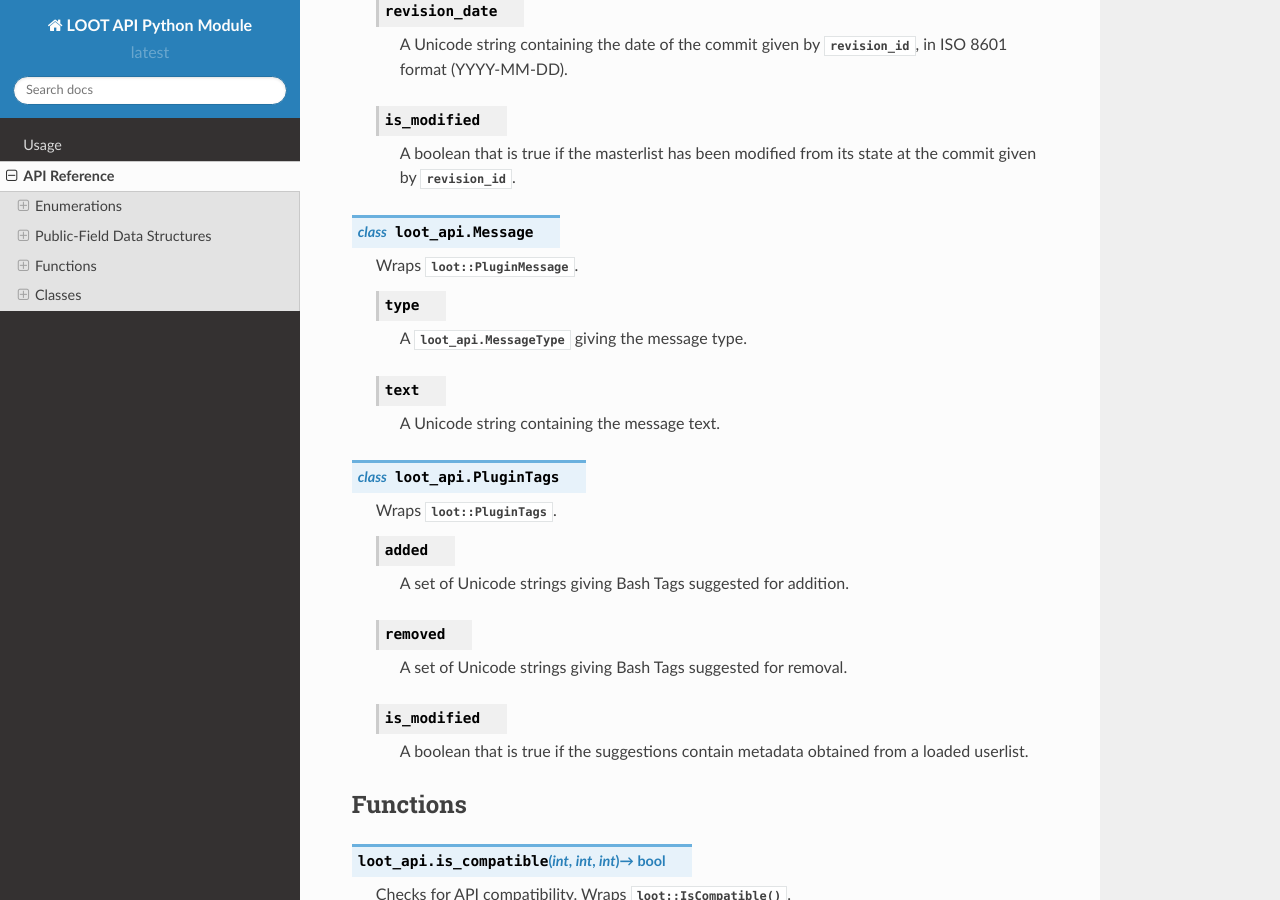
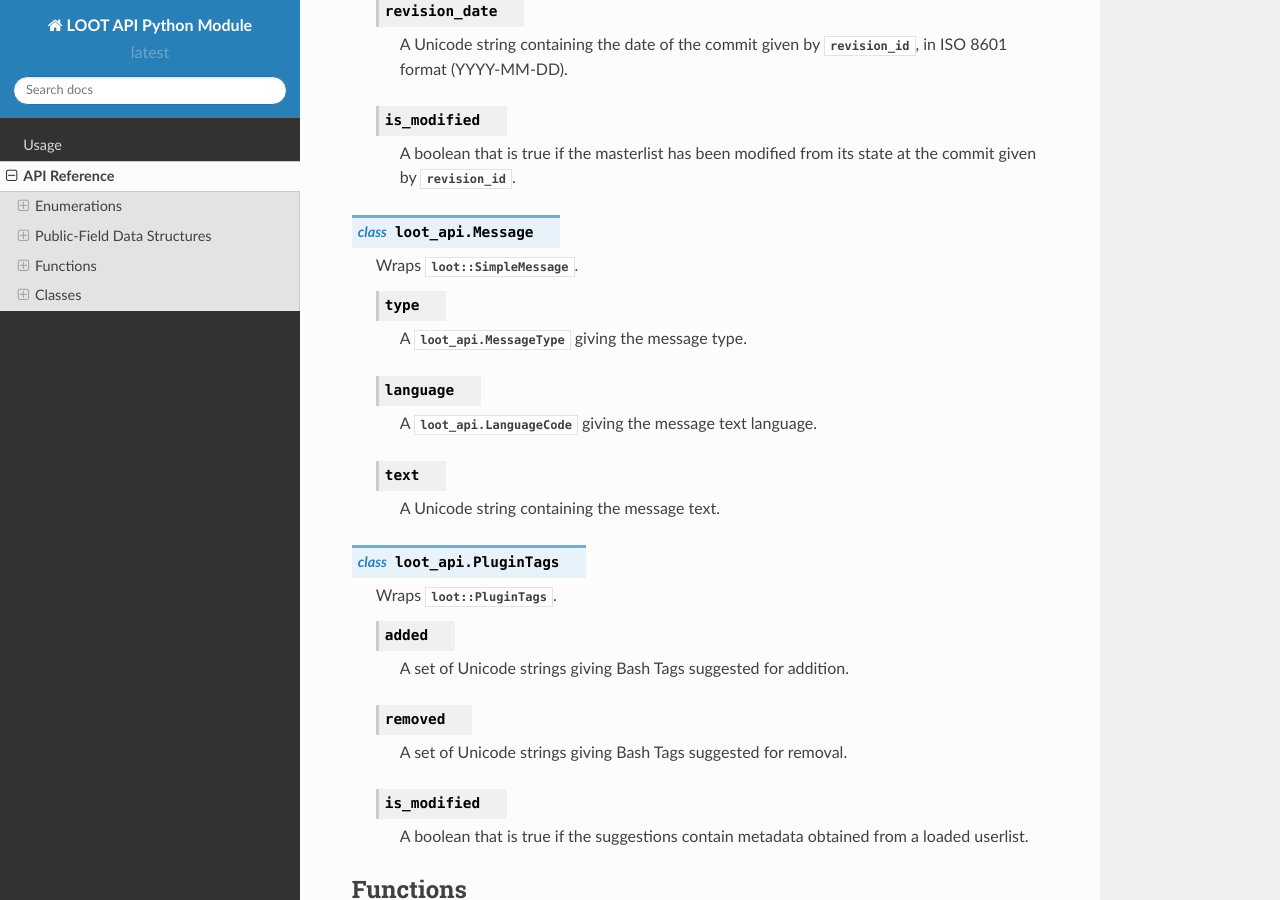
Before and after one commit to loot/libloot-python, a Sphinx documentation site: the page built from docs/reference.rst, in a window 1280 px wide and 900 px high, scrolled down 2197 px. Built offline with Sphinx 7.4.7 and the Read the Docs theme 2.0.0, drawn with Linux system fonts in a browser that asks for light colours.

Commit message:
Update LOOT API wrapped
To dc3a93ecf331465b17a28ac39e6c17370438331b.

```diff
--- a/CMakeLists.txt
+++ b/CMakeLists.txt
@@ -28,9 +28,9 @@ add_subdirectory(${PYBIND11_EXTRACTED_PATH})
 # LOOT API
 #######################################
 
-set(LOOT_API_URL "https://bintray.com/wrinklyninja/loot/download_file?file_path=loot-api_0.9.2-47-gd1524b8_c%2B%2B-api.7z")
-set(LOOT_API_DOWNLOAD_PATH "${EXTERNAL_PROJECTS_PATH}/loot-api_0.9.2-47-gd1524b8_c++-api.7z")
-set(LOOT_API_EXTRACTED_PATH "${EXTERNAL_PROJECTS_PATH}/loot-api_0.9.2-47-gd1524b8_c++-api")
+set(LOOT_API_URL "https://bintray.com/wrinklyninja/loot/download_file?file_path=loot-api_0.9.2-49-gdc3a93e_dev.7z")
+set(LOOT_API_DOWNLOAD_PATH "${EXTERNAL_PROJECTS_PATH}/loot-api_0.9.2-49-gdc3a93e_dev.7z")
+set(LOOT_API_EXTRACTED_PATH "${EXTERNAL_PROJECTS_PATH}/loot-api_0.9.2-49-gdc3a93e_dev")
 
 if (NOT EXISTS ${LOOT_API_DOWNLOAD_PATH})
     file(DOWNLOAD ${LOOT_API_URL} ${LOOT_API_DOWNLOAD_PATH})
--- a/docs/reference.rst
+++ b/docs/reference.rst
@@ -82,11 +82,15 @@ Classes with public fields and no member functions.
 
 .. py:class:: loot_api.Message
 
-  Wraps :cpp:class:`loot::PluginMessage`.
+  Wraps :cpp:class:`loot::SimpleMessage`.
 
   .. py:attribute:: type
 
     A :py:class:`loot_api.MessageType` giving the message type.
+
+  .. py:attribute:: language
+
+    A :py:class:`loot_api.LanguageCode` giving the message text language.
 
   .. py:attribute:: text
 
--- a/docs/usage.rst
+++ b/docs/usage.rst
@@ -38,12 +38,12 @@ releases, so snapshot builds created from commits between releases may use the
 last release's version number, and so appear compatible, but contain breaking
 changes that aren't yet reflected by the version numbering.
 
-The module is currently built against revision `d1524b8`_
+The module is currently built against revision `dc3a93e`_
 of the API, which is post-0.9.2 and pre-0.10.0, but uses the v0.10 metadata
 syntax (as specified at that revision, in case there are further changes before
 the v0.10 release).
 
-.. _d1524b8: https://github.com/loot/loot/tree/d1524b83d216efd2744b6575510bb4dbe390c102
+.. _dc3a93e: https://github.com/loot/loot/tree/dc3a93ecf331465b17a28ac39e6c17370438331b
 
 Getting a Plugin's Bash Tag Suggestions
 ***************************************
```
Also changed, not shown: README.md (+0 -2 lines), 1 other file.
